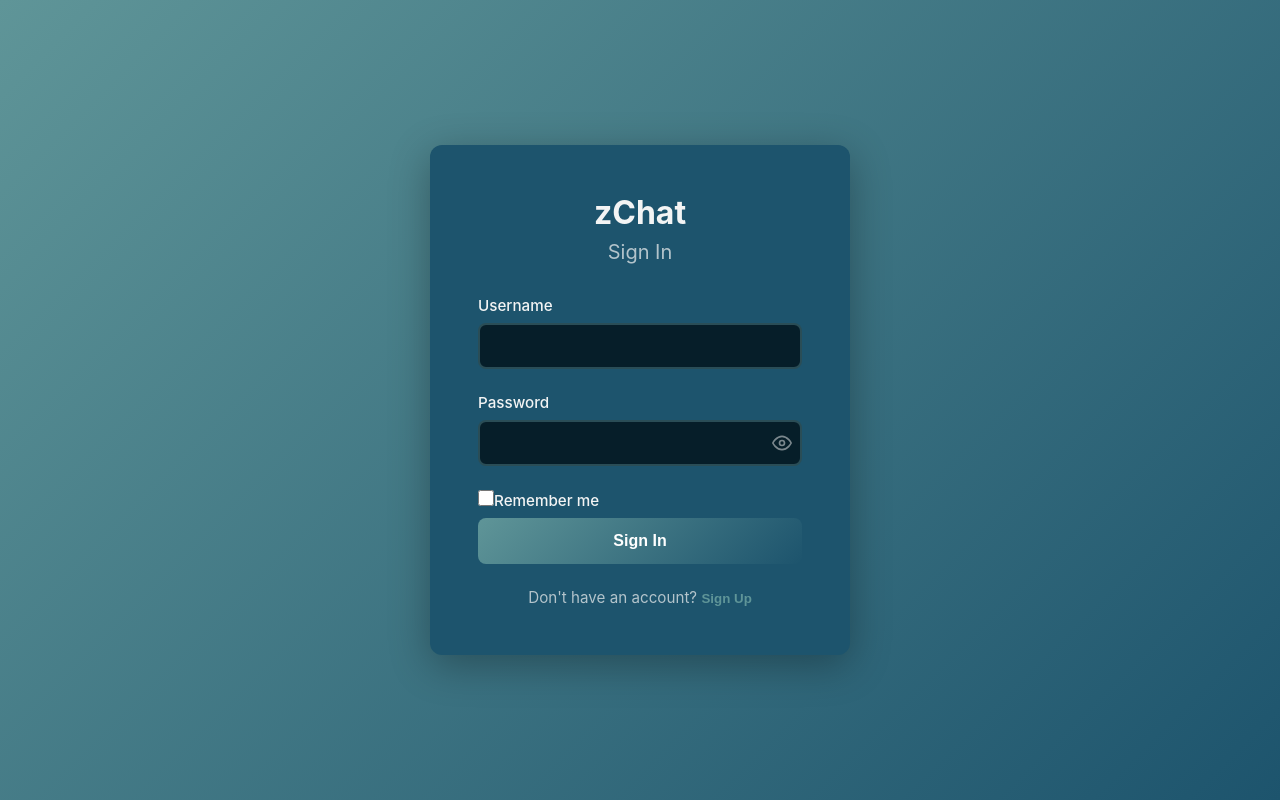
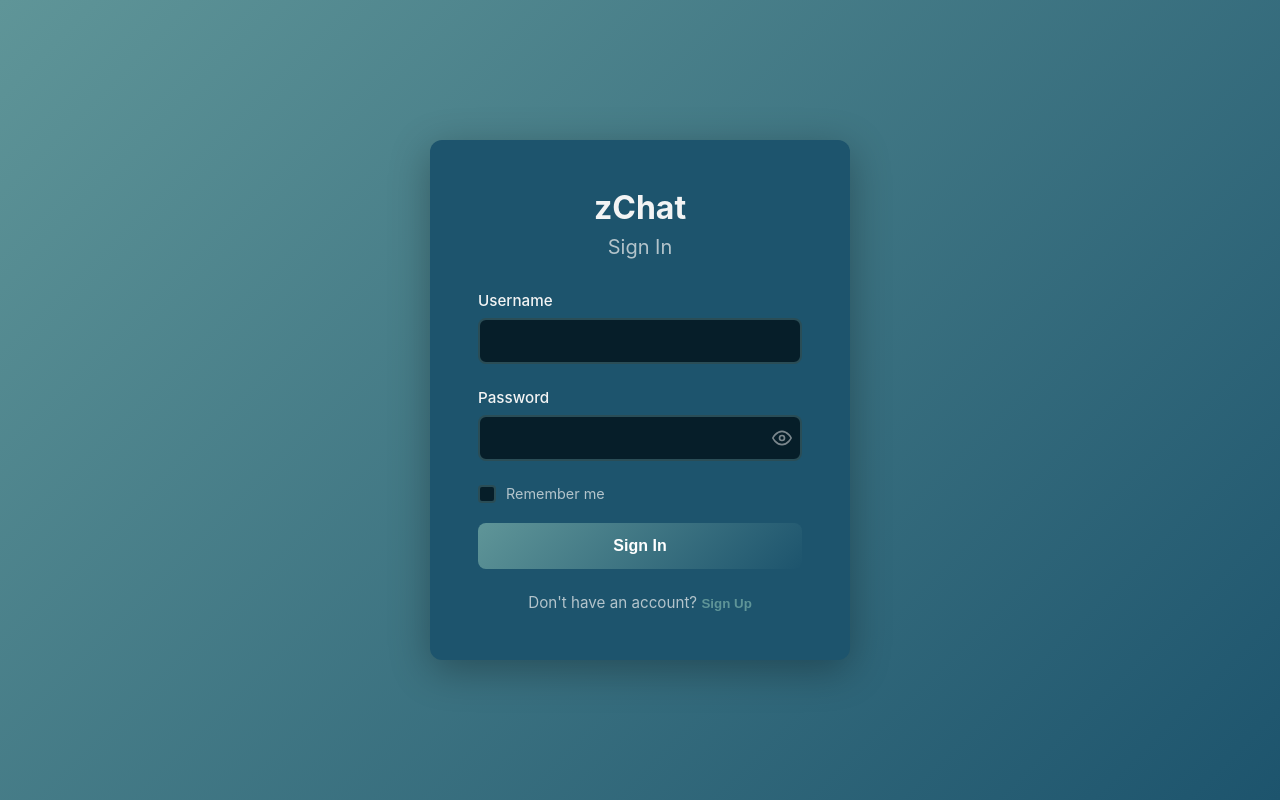
Before and after one commit to ryakhovskiy/zchat, a React (Vite) app in the folder frontend/: page / in a window 1280 px wide. Built offline with nearby package versions, Linux system fonts and the light colour scheme; no server answers.

Commit message:
update the checkbox

```diff
--- a/frontend/src/components/Auth/Auth.css
+++ b/frontend/src/components/Auth/Auth.css
@@ -156,27 +156,67 @@
 
 /* Remember Me checkbox */
 .remember-me {
-  margin-bottom: 4px;
+  margin-bottom: 1.25rem;
 }
 
 .checkbox-label {
   display: flex;
+  flex-direction: row;
   align-items: center;
-  gap: 8px;
+  gap: 10px;
   cursor: pointer;
   font-size: 0.9rem;
+  font-weight: 400;
   color: var(--text-secondary);
   user-select: none;
+  line-height: 18px;
 }
 
 .checkbox-label input[type="checkbox"] {
-  width: 16px;
-  height: 16px;
+  appearance: none;
+  -webkit-appearance: none;
+  width: 18px;
+  height: 18px;
+  min-width: 18px;
+  flex-shrink: 0;
+  margin: 0;
+  border: 2px solid var(--input-border);
+  border-radius: 4px;
+  background-color: var(--input-bg);
   cursor: pointer;
-  accent-color: var(--primary-color, #4a90d9);
+  position: relative;
+  transition: border-color 0.2s, background-color 0.2s;
+}
+
+.checkbox-label input[type="checkbox"]:checked {
+  background-color: var(--accent-color);
+  border-color: var(--accent-color);
+}
+
+.checkbox-label input[type="checkbox"]:checked::after {
+  content: '';
+  position: absolute;
+  left: 4px;
+  top: 1px;
+  width: 5px;
+  height: 9px;
+  border: 2px solid #fff;
+  border-top: none;
+  border-left: none;
+  transform: rotate(45deg);
+}
+
+.checkbox-label input[type="checkbox"]:focus-visible {
+  outline: 2px solid var(--accent-color);
+  outline-offset: 2px;
 }
 
 .checkbox-label input[type="checkbox"]:disabled {
   cursor: not-allowed;
+  opacity: 0.5;
+}
+
+.checkbox-label:has(input:disabled) {
+  cursor: not-allowed;
   opacity: 0.6;
 }
--- a/frontend/src/components/Auth/Login.jsx
+++ b/frontend/src/components/Auth/Login.jsx
@@ -87,7 +87,7 @@ export const Login = ({ onSwitchToRegister }) => {
             </div>
           </div>
 
-          <div className="form-group remember-me">
+          <div className="remember-me">
             <label className="checkbox-label">
               <input
                 type="checkbox"
```
